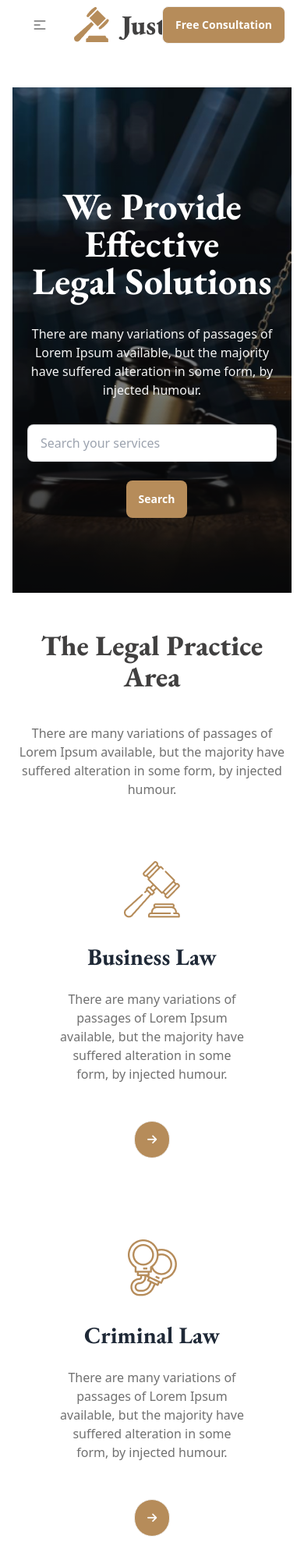
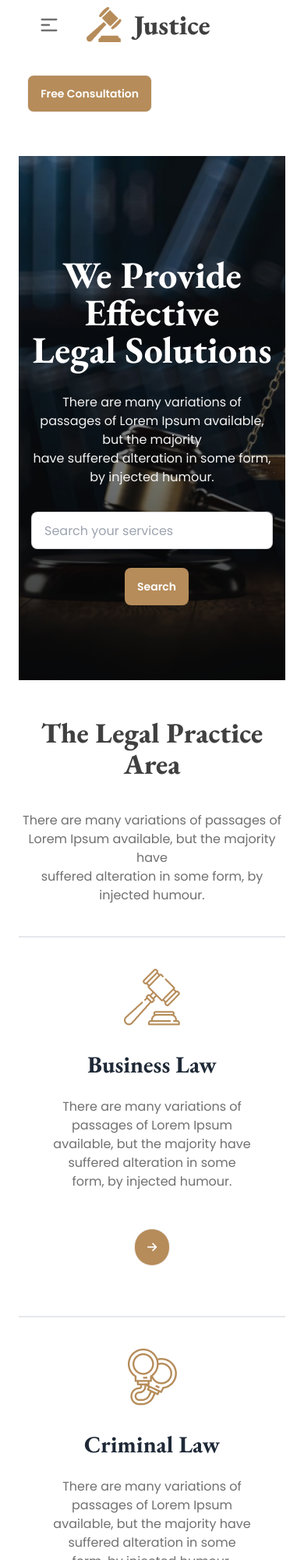
Before and after one commit to Abdullah1203/Legal-Solution, a plain HTML site: page index.html in a window 390 px wide. Shown: the top 2000 px of the page at 78% size. Drawn offline with nearby package versions, Linux system fonts and the light colour scheme.

Commit message:
responsiveness improved (nav, banner,section1)

```diff
--- a/index.html
+++ b/index.html
@@ -43,26 +43,31 @@
 
     <!-- Custom CSS -->
     <style>
-      body{
-        font-family: font-family: 'Poppins', sans-serif;;
+      body {
+        font-family: "Poppins", sans-serif;
       }
-      h1,h2,h3,h4,h5,h6{
-        font-family: 'EB Garamond', serif;
+      h1,
+      h2,
+      h3,
+      h4,
+      h5,
+      h6 {
+        font-family: "EB Garamond", serif;
       }
     </style>
   </head>
   <body>
-    <header class="mx-4 lg:mx-[20%]">
+    <header class="mx-6 md:mx-[10%] xl:mx-[20%]">
       <!-- NAVBAR STARTS -->
 
-      <nav class="text-para_color1">
-        <div class="navbar bg-base-100">
+      <nav class="text-para_color1 sm:pt-10">
+        <div class="navbar flex-col items-start gap-10 sm:flex-row">
           <div class="navbar-start">
             <div class="dropdown">
               <label tabindex="0" class="btn btn-ghost lg:hidden">
                 <svg
                   xmlns="http://www.w3.org/2000/svg"
-                  class="h-5 w-5"
+                  class="h-7 w-7"
                   fill="none"
                   viewBox="0 0 24 24"
                   stroke="currentColor"
@@ -209,7 +214,7 @@
       <!-- BANNER SECTION ENDS -->
     </header>
 
-    <main class="mx-4 lg:mx-[20%]">
+    <main class="mx-6 md:mx-[10%] xl:mx-[20%]">
       <!-- The Legal Practice Area SECTION STARTS -->
       <section class="my-12 lg:my-20 text-center space-y-10">
         <h2 class="font-extrabold text-header_color text-4xl">
@@ -223,7 +228,7 @@
         <!-- Grid cards -->
         <div class="grid grid-cols-1 md:grid-cols-2 lg:grid-cols-3">
           <div
-            class="card rounded-none hover:bg-gradient-to-b hover:from-[#F3F3F3] hover:[#F3F3F3]"
+            class="card rounded-none hover:bg-gradient-to-b hover:from-[#F3F3F3] hover:[#F3F3F3] border-t-2 sm:border-0 md:border-b-2 md:border-r-2"
           >
             <figure class="px-10 pt-10">
               <img
@@ -249,7 +254,7 @@
             </div>
           </div>
           <div
-            class="card rounded-none hover:bg-gradient-to-b hover:from-[#F3F3F3] hover:[#F3F3F3]"
+            class="card rounded-none hover:bg-gradient-to-b hover:from-[#F3F3F3] hover:[#F3F3F3] border-t-2 sm:border-0 md:border-b-2 lg:border-r-2"
           >
             <figure class="px-10 pt-10">
               <img
@@ -275,7 +280,7 @@
             </div>
           </div>
           <div
-            class="card rounded-none hover:bg-gradient-to-b hover:from-[#F3F3F3] hover:[#F3F3F3]"
+            class="card rounded-none hover:bg-gradient-to-b hover:from-[#F3F3F3] hover:[#F3F3F3] border-t-2 sm:border-0 md:border-b-2 md:border-r-2 lg:border-r-0"
           >
             <figure class="px-10 pt-10">
               <img
@@ -301,7 +306,7 @@
             </div>
           </div>
           <div
-            class="card rounded-none hover:bg-gradient-to-b hover:from-[#F3F3F3] hover:[#F3F3F3]"
+            class="card rounded-none hover:bg-gradient-to-b hover:from-[#F3F3F3] hover:[#F3F3F3] border-t-2 sm:border-0 md:border-b-2 lg:border-b-0 lg:border-r-2"
           >
             <figure class="px-10 pt-10">
               <img
@@ -327,7 +332,7 @@
             </div>
           </div>
           <div
-            class="card rounded-none hover:bg-gradient-to-b hover:from-[#F3F3F3] hover:[#F3F3F3]"
+            class="card rounded-none hover:bg-gradient-to-b hover:from-[#F3F3F3] hover:[#F3F3F3] border-t-2 sm:border-0 md:border-r-2"
           >
             <figure class="px-10 pt-10">
               <img
@@ -353,7 +358,7 @@
             </div>
           </div>
           <div
-            class="card rounded-none hover:bg-gradient-to-b hover:from-[#F3F3F3] hover:[#F3F3F3]"
+            class="card rounded-none hover:bg-gradient-to-b hover:from-[#F3F3F3] hover:[#F3F3F3] border-t-2 sm:border-0"
           >
             <figure class="px-10 pt-10">
               <img
```
